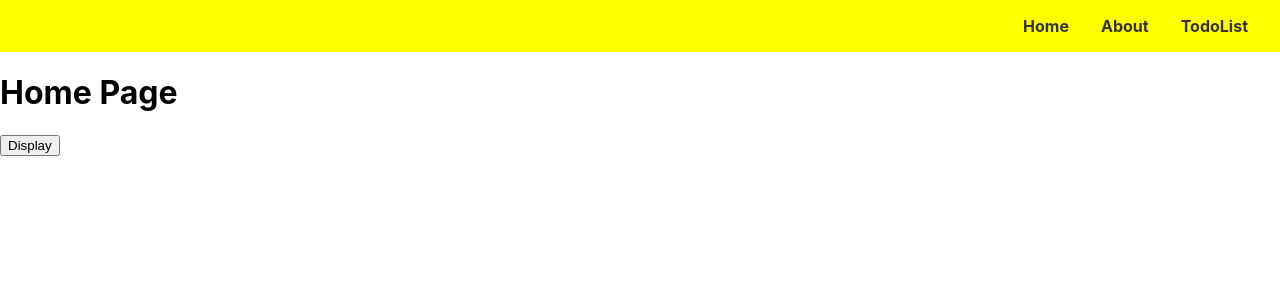
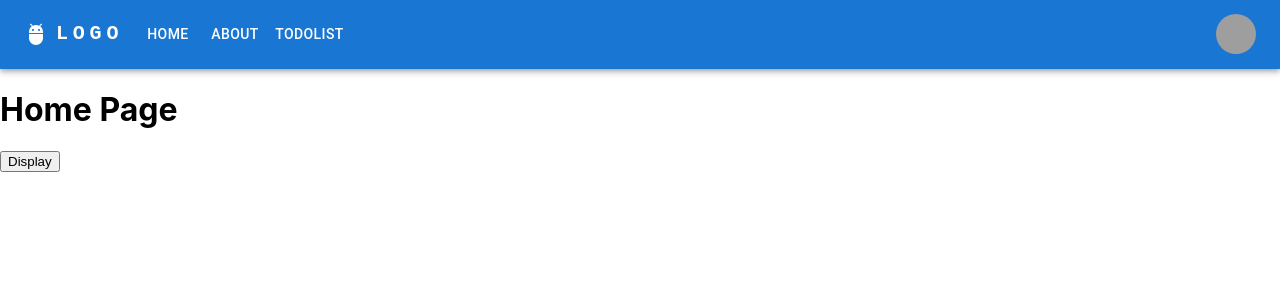
Before and after one commit to DhruvilKothiya/Todolist, a React (Create React App) app: page / in a window 1280 px wide. Shown: the top 300 px of the page. Built offline with nearby package versions, Linux system fonts and the light colour scheme; grey boxes are pictures that could not be loaded.

Commit message:
change ui in navbar and add query params url

```diff
--- a/package.json
+++ b/package.json
@@ -3,6 +3,11 @@
   "version": "0.1.0",
   "private": true,
   "dependencies": {
+    "@emotion/react": "^11.13.3",
+    "@emotion/styled": "^11.13.0",
+    "@mui/icons-material": "^6.1.2",
+    "@mui/material": "^6.1.2",
+    "@mui/x-data-grid": "^7.19.0",
     "@testing-library/jest-dom": "^5.17.0",
     "@testing-library/react": "^13.4.0",
     "@testing-library/user-event": "^13.5.0",
--- a/src/Components/Home.jsx
+++ b/src/Components/Home.jsx
@@ -11,7 +11,7 @@ const Home = () => {
     console.log(token);
 
     // Navigate to TokenPage with the UUID as a route parameter
-    navigate(`/tokenpage/${token}`);
+    navigate(`/tokenpage?token=${token}`);
   };
 
   return (
--- a/src/Components/Layout.jsx
+++ b/src/Components/Layout.jsx
@@ -7,9 +7,7 @@ const Layout = () => {
   return (
     <div>
       <Navbar />
-      <main>
-        <Outlet />
-      </main>
+      <Outlet />
     </div>
   );
 };
--- a/src/Components/Navbar.jsx
+++ b/src/Components/Navbar.jsx
@@ -1,51 +1,169 @@
-// src/Navbar.js
 import React from "react";
 import { Link } from "react-router-dom";
+import AppBar from "@mui/material/AppBar";
+import Box from "@mui/material/Box";
+import Toolbar from "@mui/material/Toolbar";
+import IconButton from "@mui/material/IconButton";
+import Typography from "@mui/material/Typography";
+import Menu from "@mui/material/Menu";
+import MenuIcon from "@mui/icons-material/Menu";
+import Container from "@mui/material/Container";
+import Avatar from "@mui/material/Avatar";
+import Button from "@mui/material/Button";
+import Tooltip from "@mui/material/Tooltip";
+import MenuItem from "@mui/material/MenuItem";
+import AdbIcon from "@mui/icons-material/Adb";
+
+const pages = ["Home", "About", "TodoList"];
+const settings = ["Profile", "Account", "Dashboard", "Logout"];
 
 const Navbar = () => {
-  const navbarStyle = {
-    backgroundColor: "yellow", // Set the background to light blue
-    padding: "1rem",
-    display: "flex",
-    justifyContent: "flex-end", // Aligns the content to the right
-    alignItems: "center",
+  const [anchorElNav, setAnchorElNav] = React.useState(null);
+  const [anchorElUser, setAnchorElUser] = React.useState(null);
+
+  const handleOpenNavMenu = (event) => {
+    setAnchorElNav(event.currentTarget);
   };
 
-  const linkStyle = {
-    color: "#333", // Darker color for better contrast on light background
-    textDecoration: "none",
-    margin: "0 1rem",
-    fontWeight: "bold",
+  const handleOpenUserMenu = (event) => {
+    setAnchorElUser(event.currentTarget);
   };
 
-  const ulStyle = {
-    listStyle: "none",
-    display: "flex",
-    margin: 0,
-    padding: 0,
-    marginLeft: "auto", // Pushes the content to the right
+  const handleCloseNavMenu = () => {
+    setAnchorElNav(null);
+  };
+
+  const handleCloseUserMenu = () => {
+    setAnchorElUser(null);
   };
 
   return (
-    <nav style={navbarStyle}>
-      <ul style={ulStyle}>
-        <li>
-          <Link to="/" style={linkStyle}>
-            Home
-          </Link>
-        </li>
-        <li>
-          <Link to="/about" style={linkStyle}>
-            About
-          </Link>
-        </li>
-        <li>
-          <Link to="/todolist" style={linkStyle}>
-            TodoList
-          </Link>
-        </li>
-      </ul>
-    </nav>
+    <AppBar position="static">
+      <Container maxWidth="xl">
+        <Toolbar disableGutters>
+          <AdbIcon sx={{ display: { xs: "none", md: "flex" }, mr: 1 }} />
+          <Typography
+            variant="h6"
+            noWrap
+            component="div"
+            sx={{
+              mr: 2,
+              display: { xs: "none", md: "flex" },
+              fontFamily: "monospace",
+              fontWeight: 700,
+              letterSpacing: ".3rem",
+              color: "inherit",
+              textDecoration: "none",
+            }}
+          >
+            LOGO
+          </Typography>
+
+          <Box sx={{ flexGrow: 1, display: { xs: "flex", md: "none" } }}>
+            <IconButton
+              size="large"
+              aria-label="open navigation menu"
+              aria-controls="menu-appbar"
+              aria-haspopup="true"
+              onClick={handleOpenNavMenu}
+              color="inherit"
+            >
+              <MenuIcon />
+            </IconButton>
+            <Menu
+              id="menu-appbar"
+              anchorEl={anchorElNav}
+              anchorOrigin={{
+                vertical: "bottom",
+                horizontal: "left",
+              }}
+              keepMounted
+              transformOrigin={{
+                vertical: "top",
+                horizontal: "left",
+              }}
+              open={Boolean(anchorElNav)}
+              onClose={handleCloseNavMenu}
+              sx={{ display: { xs: "block", md: "none" } }}
+            >
+              {pages.map((page) => (
+                <MenuItem key={page} onClick={handleCloseNavMenu}>
+                  <Typography textAlign="center">
+                    <Link
+                      to={`/${page.toLowerCase()}`}
+                      style={{ textDecoration: "none", color: "inherit" }}
+                    >
+                      {page}
+                    </Link>
+                  </Typography>
+                </MenuItem>
+              ))}
+            </Menu>
+          </Box>
+          <AdbIcon sx={{ display: { xs: "flex", md: "none" }, mr: 1 }} />
+          <Typography
+            variant="h5"
+            noWrap
+            component="div"
+            sx={{
+              mr: 2,
+              display: { xs: "flex", md: "none" },
+              flexGrow: 1,
+              fontFamily: "monospace",
+              fontWeight: 700,
+              letterSpacing: ".3rem",
+              color: "inherit",
+              textDecoration: "none",
+            }}
+          >
+            LOGO
+          </Typography>
+
+          <Box sx={{ flexGrow: 1, display: { xs: "none", md: "flex" } }}>
+            {pages.map((page) => (
+              <Button
+                key={page}
+                sx={{ my: 2, color: "white", display: "block" }}
+                component={Link}
+                to={`/${page.toLowerCase()}`}
+              >
+                {page}
+              </Button>
+            ))}
+          </Box>
+
+          <Box sx={{ flexGrow: 0 }}>
+            <Tooltip title="Open settings">
+              <IconButton onClick={handleOpenUserMenu} sx={{ p: 0 }}>
+                <Avatar alt="Remy Sharp" src="/static/images/avatar/2.jpg" />
+              </IconButton>
+            </Tooltip>
+            <Menu
+              sx={{ mt: "45px" }}
+              id="menu-appbar"
+              anchorEl={anchorElUser}
+              anchorOrigin={{
+                vertical: "top",
+                horizontal: "right",
+              }}
+              keepMounted
+              transformOrigin={{
+                vertical: "top",
+                horizontal: "right",
+              }}
+              open={Boolean(anchorElUser)}
+              onClose={handleCloseUserMenu}
+            >
+              {settings.map((setting) => (
+                <MenuItem key={setting} onClick={handleCloseUserMenu}>
+                  <Typography textAlign="center">{setting}</Typography>
+                </MenuItem>
+              ))}
+            </Menu>
+          </Box>
+        </Toolbar>
+      </Container>
+    </AppBar>
   );
 };
 
--- a/src/Components/TodoList.jsx
+++ b/src/Components/TodoList.jsx
@@ -1,9 +1,75 @@
-import React from 'react'
+import React, { useState } from "react";
+import {
+  TextField,
+  Button,
+  List,
+  ListItem,
+  ListItemText,
+  IconButton,
+} from "@mui/material";
+import DeleteIcon from "@mui/icons-material/Delete";
 
 export default function TodoList() {
+  // State to hold the list of todos
+  const [todos, setTodos] = useState([
+    { id: 1, text: "Learn React" },
+    { id: 2, text: "Build a Todo App" },
+    { id: 3, text: "Practice JavaScript" },
+  ]);
+
+  const [newTodo, setNewTodo] = useState(""); // State for new todo input
+
+  // Function to handle adding a new todo
+  const addTodo = () => {
+    if (newTodo.trim() !== "") {
+      const newTodoItem = {
+        id: todos.length + 1, // Increment ID based on current todos
+        text: newTodo,
+      };
+      setTodos([...todos, newTodoItem]); // Update todos state
+      setNewTodo(""); // Clear the input field
+    }
+  };
+
+  // Function to handle deleting a todo
+  const deleteTodo = (id) => {
+    setTodos(todos.filter((todo) => todo.id !== id)); // Remove todo by ID
+  };
+
   return (
     <div>
-      <h1>This is Todolist</h1>
+      <h1>Todo List</h1>
+      <div
+        style={{ display: "flex", alignItems: "center", marginBottom: "20px" }}
+      >
+        <TextField
+          variant="outlined"
+          label="Add a new todo"
+          value={newTodo}
+          onChange={(e) => setNewTodo(e.target.value)} // Update input value
+          style={{ marginRight: "10px" }}
+        />
+        <Button variant="contained" color="primary" onClick={addTodo}>
+          Add
+        </Button>
+      </div>
+      <List>
+        {todos.map((todo) => (
+          <ListItem
+            key={todo.id}
+            style={{
+              display: "flex-start",
+              justifyContent: "space-between",
+              alignItems: "center",
+            }}
+          >
+            <IconButton aria-label="delete" onClick={() => deleteTodo(todo.id)}>
+              <DeleteIcon />
+            </IconButton>
+            <ListItemText primary={todo.text} />
+          </ListItem>
+        ))}
+      </List>
     </div>
-  )
+  );
 }
```
